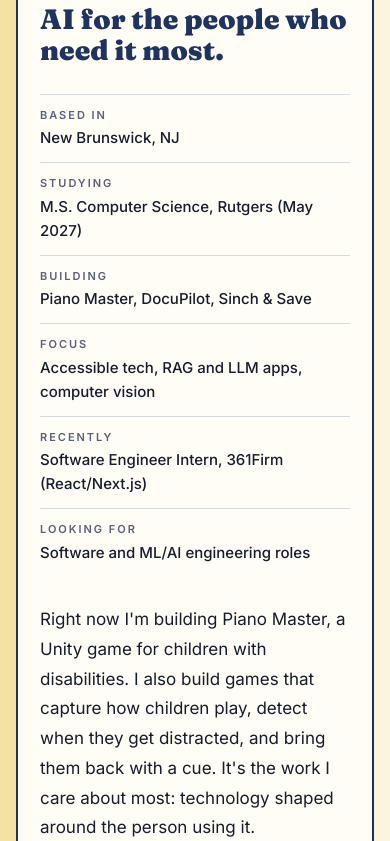
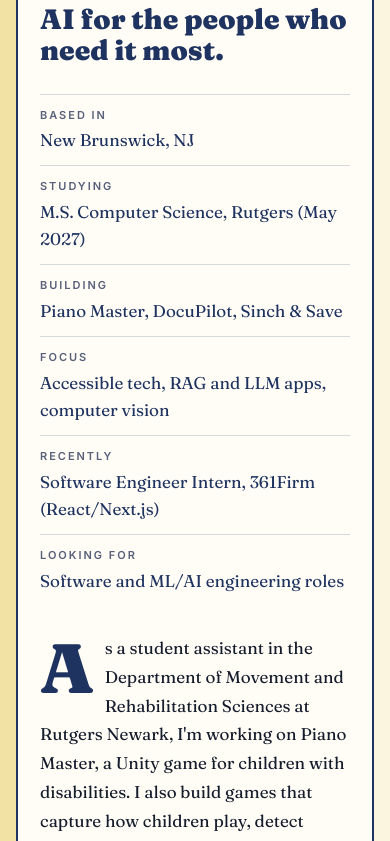
Before and after one commit to SinchanaShylajaArun/sinchana-portfolio, a Next.js app: page / in a window 390 px wide. Shown: the part 1040-1881 px from the top of the page. Built offline with nearby package versions, Linux system fonts and the light colour scheme.

Commit message:
About: open with Student Assistant role; serif story text with drop cap
Co-Authored-By: Claude Opus 5.5 <noreply@anthropic.com>

```diff
--- a/app/globals.css
+++ b/app/globals.css
@@ -313,11 +313,18 @@ textarea.input { height: 130px; resize: vertical; }
 .facts { margin: 0; display: grid; gap: 0; }
 .facts > div { padding: 12px 0; border-top: 1px solid var(--line); }
 .facts dt { font-size: 11px; font-weight: 600; letter-spacing: 0.18em; text-transform: uppercase; color: var(--muted); }
-.facts dd { margin: 2px 0 0; color: var(--ink); font-weight: 500; }
+.facts dd { margin: 2px 0 0; color: var(--navy); font-family: var(--font-display); font-size: 17px; }
 
-.about-story p { margin: 0 0 18px; color: var(--muted); font-size: 17px; line-height: 1.75; }
-.about-story p:first-child { color: var(--ink); font-size: 19px; }   /* lead paragraph stands out */
+/* Story text in the serif display font, like a magazine feature */
+.about-story p {
+  margin: 0 0 20px; font-family: var(--font-display); font-size: 19px; line-height: 1.7; color: var(--ink);
+}
 .about-story p:last-child { margin-bottom: 0; }
+/* Large drop-cap on the first letter of the story */
+.about-story p:first-child::first-letter {
+  float: left; font-weight: 900; font-size: 4.1em; line-height: 0.82;
+  color: var(--navy); padding: 6px 10px 0 0;
+}
 
 @media (max-width: 860px) {
   .about-panel { grid-template-columns: minmax(0, 1fr); gap: 28px; }
@@ -325,6 +332,5 @@ textarea.input { height: 130px; resize: vertical; }
 @media (max-width: 600px) {
   .about-panel { padding: 22px; }
   .hero-intro { font-size: 17px; }
-  .about-story p { font-size: 16px; }
-  .about-story p:first-child { font-size: 17px; }
+  .about-story p { font-size: 17px; }
 }
--- a/data/resume.ts
+++ b/data/resume.ts
@@ -72,7 +72,7 @@ export const profile = {
 export const about = {
   heading: "AI for the people who need it most.",
   paragraphs: [
-    "Right now I'm building Piano Master, a Unity game for children with disabilities. I also build games that capture how children play, detect when they get distracted, and bring them back with a cue. It's the work I care about most: technology shaped around the person using it.",
+    "As a student assistant in the Department of Movement and Rehabilitation Sciences at Rutgers Newark, I'm working on Piano Master, a Unity game for children with disabilities. I also build games that capture how children play, detect when they get distracted, and bring them back with a cue. It's the work I care about most: technology shaped around the person using it.",
     "That pull shows up at hackathons too. At Bitcamp I built EyeQ, which uses YOLO pose estimation and Gemini to flag potential abuse of children, elderly people, and people with cognitive disabilities in real time; it placed Social Good Runner-up. At HackRU, I built the caregiver dashboard for MedCheck, which verifies pill bottles and catches missed or wrong doses.",
     "On the AI side, I like systems you can trust. DocuPilot answers questions over a team's documents with cited sources, using FastAPI, pgvector, and Next.js; the assistant on this site works the same way. I've also benchmarked when vision-language models like LLaVA and BLIP-2 see things that aren't there, and built a real-time sign language recognizer with MediaPipe and an LSTM.",
     "I came to Rutgers from Bengaluru for my M.S. in Computer Science, where I focus on machine learning, computer vision, and NLP. I like owning the whole stack, from data pipeline to model to the interface people actually click on, usually with a coffee close by.",
```
